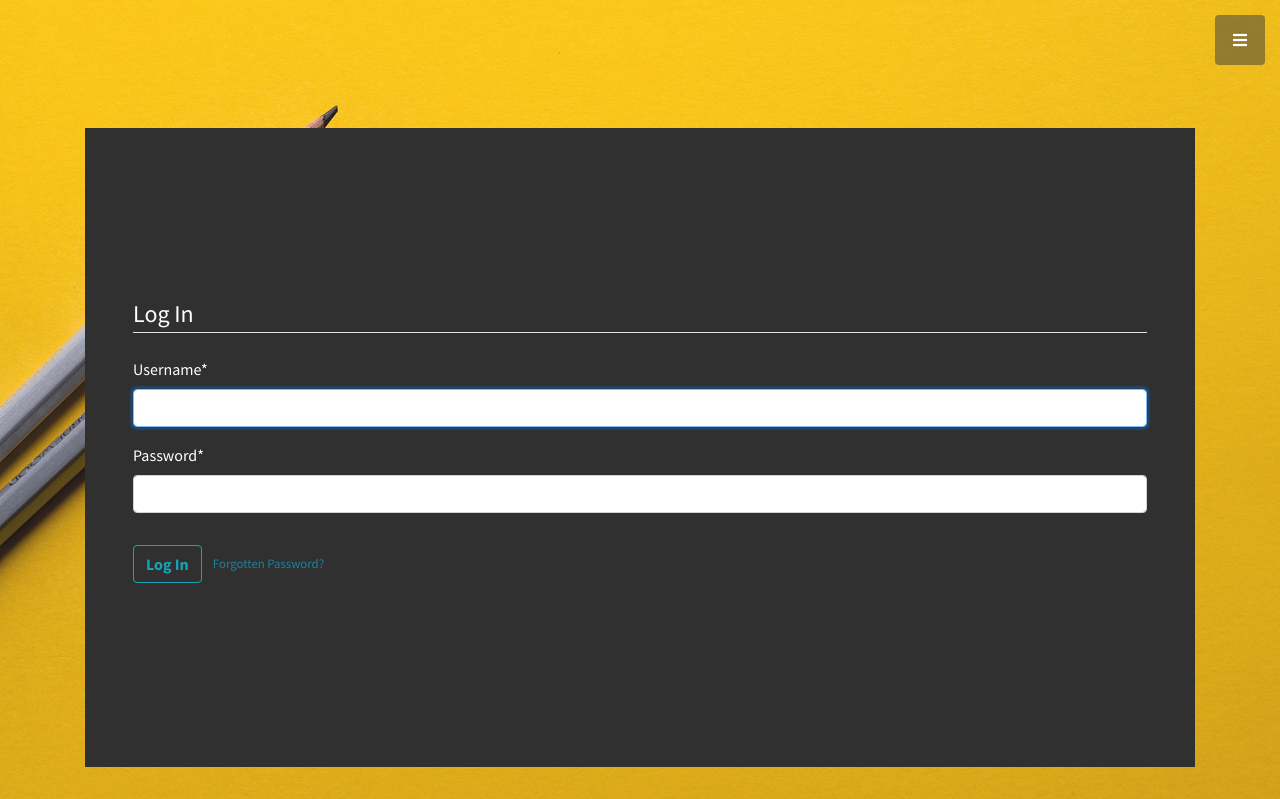
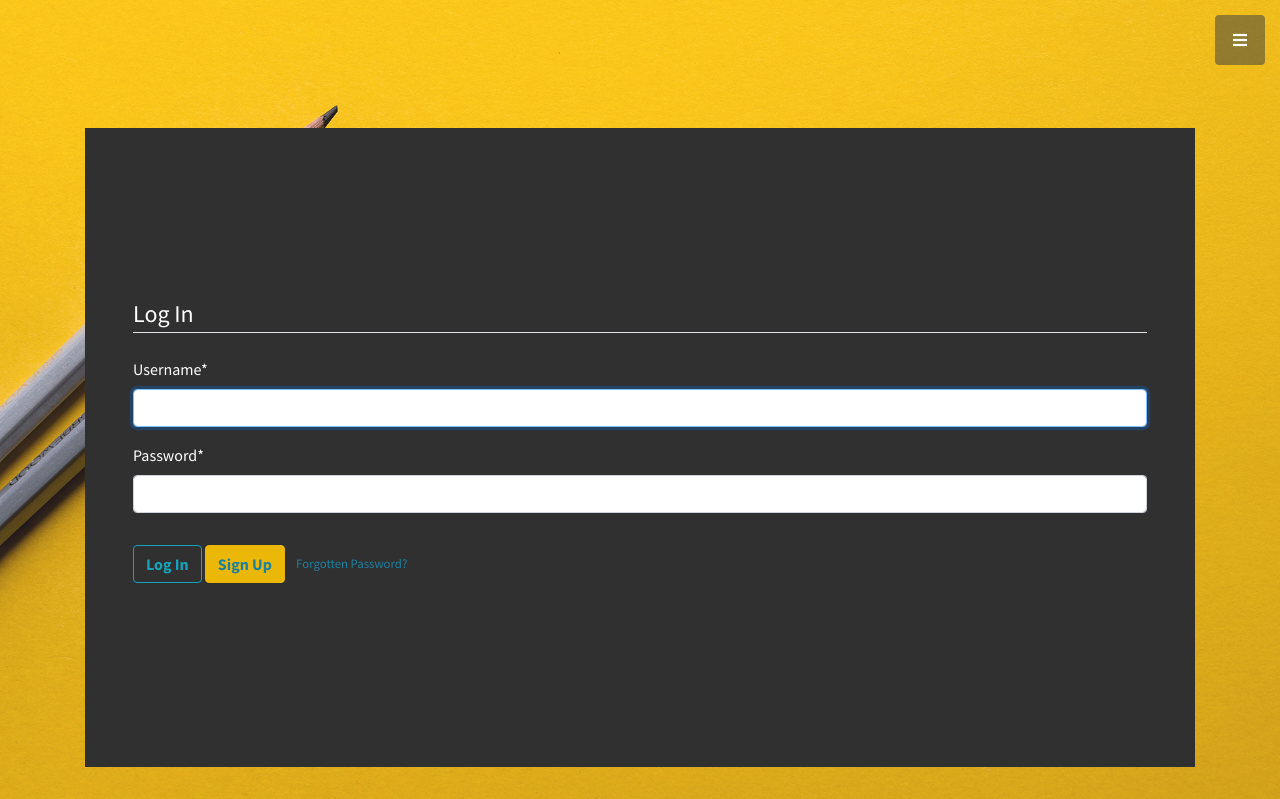
Before and after one commit to openempathic/EMNS-DCT, a Django app: page /login/ in a window 1280 px wide. Shown: the top 799 px of the page. Run offline with Django 4.2, Linux system fonts and the light colour scheme; parts of the project's set-up code (start-up, migrations or seed data) failed here and were passed over; some libraries are stand-ins or nearby versions.

Commit message:
add signup option to login page

```diff
--- a/django_dataset_collection_tool/users/templates/users/login.html
+++ b/django_dataset_collection_tool/users/templates/users/login.html
@@ -16,10 +16,11 @@
                     </Fieldset>
                     <div class="form-group">
                         <button class="btn btn-outline-info" type="submit">Log In</button>
+                        <button class="btn btn-primary"> <a href="{% url 'register' %}">Sign Up</a> </button>
+
                         <small class="text-muted ml-2">
                             <a href="{% url 'password_reset' %}">Forgotten Password?</a>
                         </small>
-
                     </div>
                 </form>
 
```
